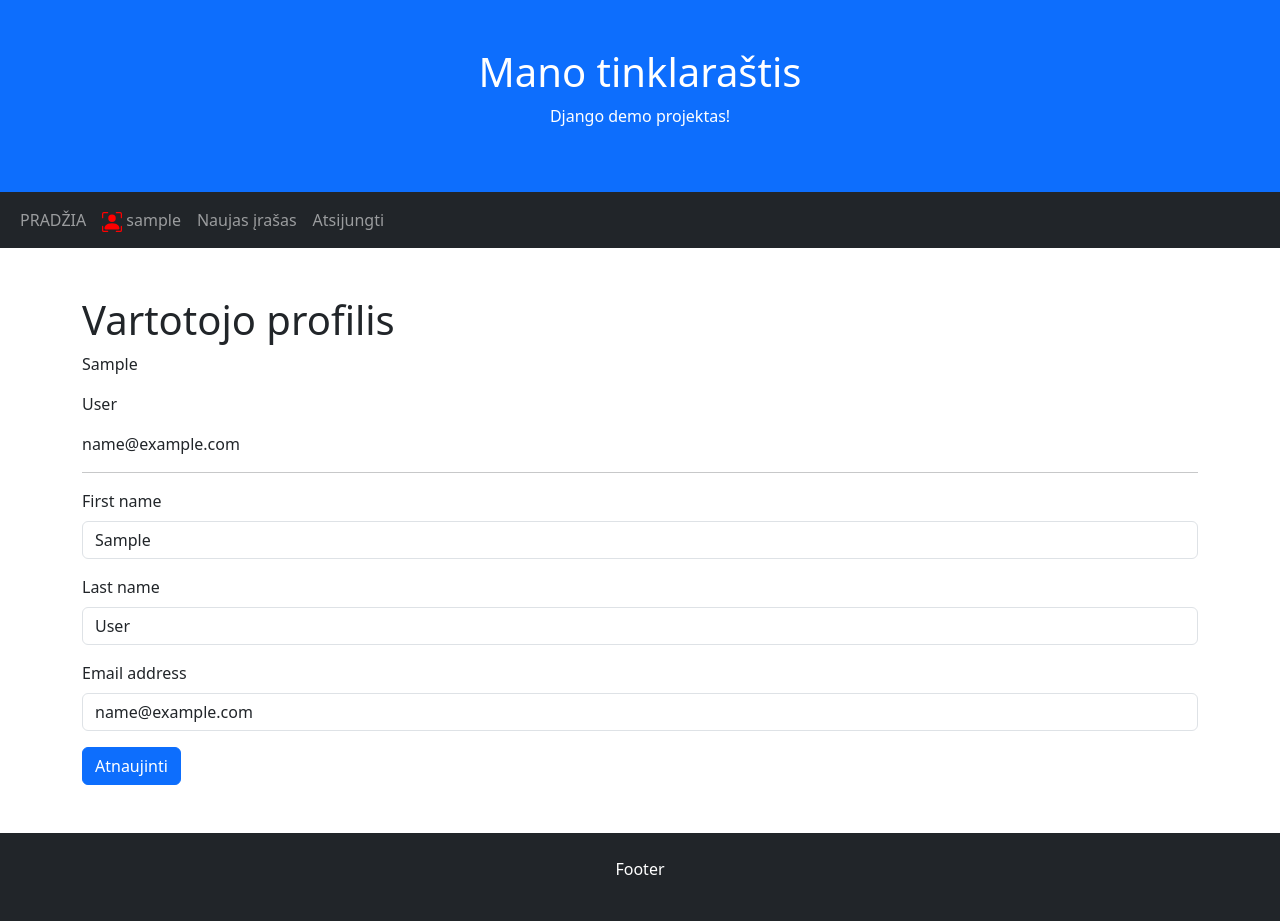
After one commit to DonatasNoreika/blog_17_2, a Django app: page /profile in a window 1280 px wide. The commit adds this page. Run offline with Django 5.2, Linux system fonts and the light colour scheme; the visitor is signed in with stand-in values (Sample User, id 1); some libraries are stand-ins or nearby versions.

Commit message:
+ Vartotojo profilio puslapis

```diff
--- a/mysite/blog/templates/base.html
+++ b/mysite/blog/templates/base.html
@@ -22,7 +22,7 @@
             </li>
             {% if user.is_authenticated %}
             <li class="nav-item">
-                <a class="nav-link">
+                <a class="nav-link" href="{% url 'profile' %}">
                     <svg xmlns="http://www.w3.org/2000/svg" width="20" height="20" fill="red" class="bi bi-person-bounding-box" viewBox="0 0 16 16">
                       <path d="M1.5 1a.5.5 0 0 0-.5.5v3a.5.5 0 0 1-1 0v-3A1.5 1.5 0 0 1 1.5 0h3a.5.5 0 0 1 0 1zM11 .5a.5.5 0 0 1 .5-.5h3A1.5 1.5 0 0 1 16 1.5v3a.5.5 0 0 1-1 0v-3a.5.5 0 0 0-.5-.5h-3a.5.5 0 0 1-.5-.5M.5 11a.5.5 0 0 1 .5.5v3a.5.5 0 0 0 .5.5h3a.5.5 0 0 1 0 1h-3A1.5 1.5 0 0 1 0 14.5v-3a.5.5 0 0 1 .5-.5m15 0a.5.5 0 0 1 .5.5v3a1.5 1.5 0 0 1-1.5 1.5h-3a.5.5 0 0 1 0-1h3a.5.5 0 0 0 .5-.5v-3a.5.5 0 0 1 .5-.5"/>
                       <path d="M3 14s-1 0-1-1 1-4 6-4 6 3 6 4-1 1-1 1zm8-9a3 3 0 1 1-6 0 3 3 0 0 1 6 0"/>
--- /dev/null
+++ b/mysite/blog/templates/profile.html
@@ -0,0 +1,18 @@
+{% extends 'base.html' %}
+
+{% block title %}Vartotojo profilis{% endblock %}
+
+{% block content %}
+<h1>Vartotojo profilis</h1>
+<p>{{ user.first_name }}</p>
+<p>{{ user.last_name }}</p>
+<p>{{ user.email }}</p>
+<hr>
+<form method="post">
+    {% csrf_token %}
+    {% load crispy_forms_tags %}
+    {{ form | crispy }}
+    <button type="submit" class="btn btn-primary">Atnaujinti</button>
+</form>
+
+{% endblock %}
--- a/mysite/blog/urls.py
+++ b/mysite/blog/urls.py
@@ -5,6 +5,7 @@ urlpatterns = [
     path("", views.PostListView.as_view(), name="posts"),
     path("posts/<int:pk>/", views.PostDetailView.as_view(), name="post"),
     path("signup/", views.SignUp.as_view(), name="signup"),
+    path("profile", views.ProfileUpdateView.as_view(), name="profile"),
     path("posts/create/", views.PostCreateView.as_view(), name="post_create"),
     path("posts/<int:pk>/update/", views.PostUpdateView.as_view(), name="post_update"),
     path("posts/<int:pk>/delete/", views.PostDeleteView.as_view(), name="post_delete"),
--- a/mysite/blog/views.py
+++ b/mysite/blog/views.py
@@ -1,11 +1,12 @@
 from django.contrib.auth.mixins import LoginRequiredMixin, UserPassesTestMixin
+from django.contrib.auth.models import User
 from django.shortcuts import render, reverse
 from django.urls import reverse_lazy
 from django.views import generic
 from django.views.generic.edit import FormMixin
 from .forms import CommentForm
 from .models import Post, Comment
-from django.contrib.auth.forms import UserCreationForm
+from django.contrib.auth.forms import UserCreationForm, UserChangeForm
 
 # Create your views here.
 class PostListView(generic.ListView):
@@ -42,6 +43,16 @@ class SignUp(generic.CreateView):
     form_class = UserCreationForm
     template_name = "signup.html"
     success_url = reverse_lazy("login")
+
+
+class ProfileUpdateView(LoginRequiredMixin, generic.UpdateView):
+    model = User
+    fields = ['first_name', 'last_name', 'email']
+    template_name = "profile.html"
+    success_url = reverse_lazy('profile')
+
+    def get_object(self, queryset=None):
+        return self.request.user
 
 
 class PostCreateView(LoginRequiredMixin, generic.CreateView):
```
